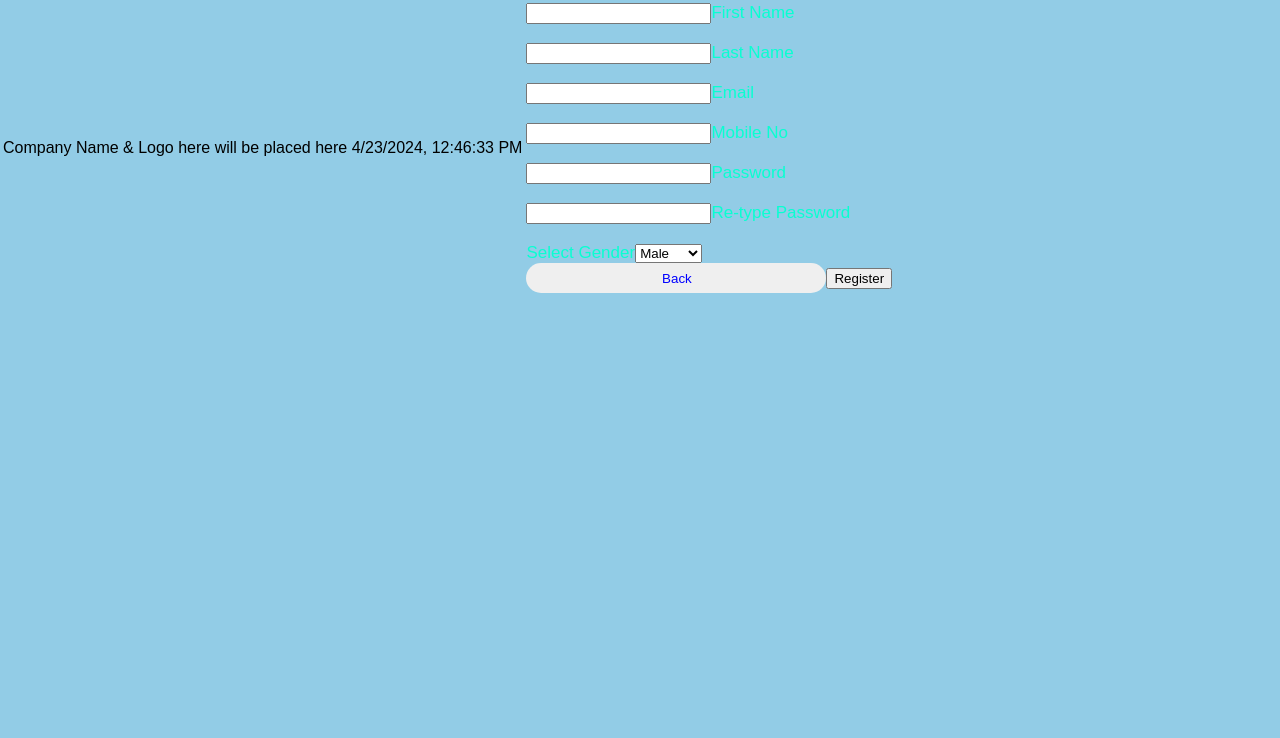
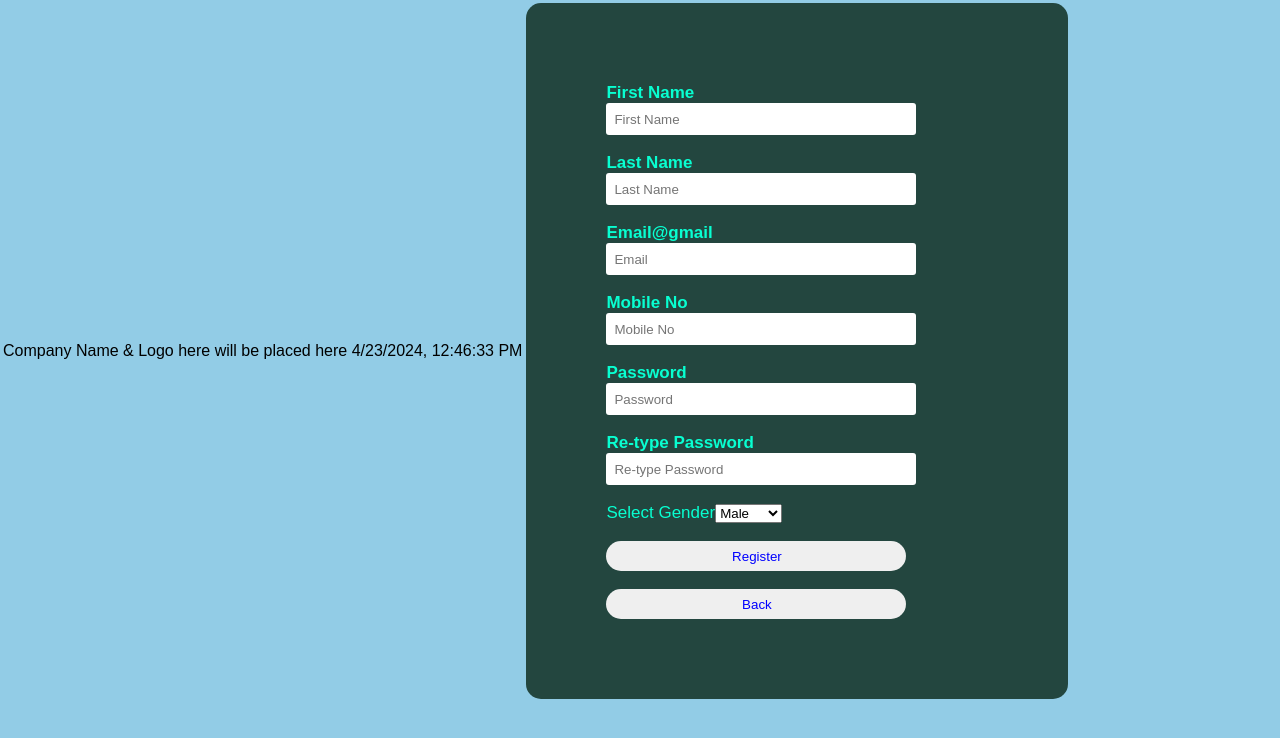
Before and after one commit to jpkraju/ReactReduxNode, a React (Create React App) app: page / in a window 1280 px wide. Both pictures are taken after a click on the button "Register". Shown: the top 738 px of the page. Built offline with nearby package versions, Linux system fonts and the light colour scheme.

Commit message:
registration updated

```diff
--- a/src/Login/login_registration.js
+++ b/src/Login/login_registration.js
@@ -1,7 +1,6 @@
 import React, { useState } from "react";
 import Login from "./login";
-// import NewRegistration from "./reg"
-import NewRegistration from "../Register/Registration";
+import NewRegistration from "./reg"
 
 function LoginRegistration() {
   const [pageno, setPageno] = useState(0);
--- a/src/Login/reg.js
+++ b/src/Login/reg.js
@@ -1,54 +1,89 @@
 import "./login.css";
+import React, { useState } from "react";
+import { validateSubmit } from "../utils/loginVerification";
 
 function NewRegistration(props) {
+
+  const [firstName, setfirstName] = useState('');
+  const [lastName, setlastName] = useState('');
+  const [email, setEmail] = useState('');
+  const [mobile, setMobile] = useState('');
+  const [password, setPassword] = useState('');
+  const [retypePassword, setRetypePassword] = useState('');
+
   function backbuttonclickhandler(e) {
     e.preventDefault();
     // setPageno(0)
     props.loginBackButtonHandler();
   }
 
+  function firstNameChange(e) {
+    e.preventDefault();
+    const target = e.target;
+    const value = target.value;
+    setfirstName(value);
+  }
+  function lastNameChange(e) {
+    e.preventDefault();
+    const target = e.target;
+    const value = target.value;
+    setlastName(value);
+  }
+  function emailChange(e) {
+    e.preventDefault();
+    const target = e.target;
+    const value = target.value;
+    setEmail(value);
+  }
+  function mobileNoChange(e) {
+    e.preventDefault();
+    const target = e.target;
+    const value = target.value;
+    setMobile(value);
+  }
+
+  function passwordChange(e) {
+    e.preventDefault();
+    const target = e.target;
+    const value = target.value;
+    setPassword(value);
+  }
+  function retypePasswordChange(e) {
+    e.preventDefault();
+    const target = e.target;
+    const value = target.value;
+    setRetypePassword(value);
+  }
+
+  function submitButtonClickHandler(e) {
+    e.preventDefault();
+    validateSubmit(firstName, lastName, email, mobile, password, retypePassword);
+  }
+
   return (
     <div className="login">
-      <label>
-        <b>First Name</b>
-      </label>
-      <input type="text" name="Uname" id="Uname" placeholder="First Name" />
+      <label><b>First Name</b></label>
+      <input type="text" name="Uname" id="Uname" placeholder="First Name" onChange={firstNameChange} />
       <br />
       <br />
-      <label>
-        <b>Last Name</b>
-      </label>
-      <input type="text" name="Pass" id="Pass" placeholder="Last Name" />
+      <label><b>Last Name</b></label>
+      <input type="text" name="Pass" id="Pass" placeholder="Last Name" onChange={lastNameChange} />
       <br />
       <br />
-      <label>
-        <b>Email@gmail</b>
-      </label>
-      <input type="text" name="Uname" id="Uname" placeholder="Email" />
+      <label><b>Email@gmail</b></label>
+      <input type="text" name="Uname" id="Uname" placeholder="Email" onChange={emailChange} />
       <br />
       <br />
-      <label>
-        <b>Mobile No</b>
-      </label>
-      <input type="text" name="Uname" id="Uname" placeholder="Mobile No" />
+      <label><b>Mobile No</b></label>
+      <input type="text" name="Uname" id="Uname" placeholder="Mobile No" onChange={mobileNoChange} />
       <br />
       <br />
-
-      <label>
-        <b>Password</b>
-      </label>
-      <input type="Password" name="Pass" id="Pass" placeholder="Password" />
+      <label><b>Password</b></label>
+      <input type="Password" name="Pass" id="Pass" placeholder="Password" onChange={passwordChange} />
       <br />
       <br />
-      <label>
-        <b>Re-type Password</b>
-      </label>
-      <input
-        type="Password"
-        name="Pass"
-        id="Pass"
-        placeholder="Re-type Password"
-      />
+      <label><b>Re-type Password</b></label>
+      <input type="Password" name="Pass" id="Pass" placeholder="Re-type Password" onChange={retypePasswordChange} />
       <br />
       <br />
       <label for="gender">Select Gender</label>
@@ -59,16 +94,11 @@ function NewRegistration(props) {
       </select>
       <br />
       <br />
-
-      <input type="button" name="log" id="log" value="Register" />
+      <input type="button" name="log" id="log" value="Register" onClick={submitButtonClickHandler} />
       <br />
       <br />
       <input
-        type="button"
-        name="back"
-        id="back"
-        value="Back"
-        onClick={backbuttonclickhandler}
+        type="button" name="back" id="back" value="Back" onClick={backbuttonclickhandler}
       />
     </div>
   );
--- a/src/Register/Registration.js
+++ /dev/null
@@ -1,117 +0,0 @@
-import React, { useState } from "react";
-import "../Login/login.css";
-// import { validateSubmit } from "../utils/loginVerification";
-import { validateSubmit } from "../utils/loginVerification";
-function NewRegistration(props) {
-
-  const [firstName, setfirstName] = useState('');
-  const [lastName, setlastName] = useState('');
-  const [email, setEmail] = useState('');
-  const [mobile, setMobile] = useState('');
-  const [password, setPassword] = useState('');
-  const [retypePassword, setRetypePassword] = useState('');
-
-  function backbuttonclickhandler(e) {
-    e.preventDefault();
-    // setPageno(0)
-    props.loginBackButtonHandler();
-  }
-  function firstNameChange(e) {
-    e.preventDefault();
-    const target = e.target;
-    const value = target.value;
-    setfirstName(value);
-  }
-  function lastNameChange(e) {
-    e.preventDefault();
-    const target = e.target;
-    const value = target.value;
-    setlastName(value);
-  }
-  function emailChange(e) {
-    e.preventDefault();
-    const target = e.target;
-    const value = target.value;
-    setEmail(value);
-  }
-  function mobileNoChange(e) {
-    e.preventDefault();
-    const target = e.target;
-    const value = target.value;
-    setMobile(value);
-  }
-
-  function passwordChange(e) {
-    e.preventDefault();
-    const target = e.target;
-    const value = target.value;
-    setPassword(value);
-  }
-  function retypePasswordChange(e) {
-    e.preventDefault();
-    const target = e.target;
-    const value = target.value;
-    setRetypePassword(value);
-  }
-  function submitButtonClickHandler(e){
-    e.preventDefault();
-    validateSubmit(firstName,lastName,email,mobile,password, retypePassword);
-  }
-
-  const stl={
-    height:40,
-  }
-
-  return (
-    <div className="l-form">
-      <form action="" className="form">
-
-        <div className="form__div" style={stl} >
-          <input type="text" className="form__input" placeholder=" " onChange={firstNameChange} />
-          <label htmlFor="" className="form__label">First Name</label>
-        </div>
-
-        <div className="form__div" style={stl}>
-          <input type="password" className="form__input" placeholder=" " onChange={lastNameChange} />
-          <label htmlFor="" className="form__label">Last Name</label>
-        </div>
-
-        <div className="form__div" style={stl}>
-          <input type="password" className="form__input" placeholder=" " onChange={emailChange} />
-          <label htmlFor="" className="form__label">Email</label>
-        </div>
-
-        <div className="form__div" style={stl}>
-          <input type="password" className="form__input" placeholder=" " onChange={mobileNoChange}/>
-          <label htmlFor="" className="form__label">Mobile No</label>
-        </div>
-
-        <div className="form__div" style={stl}>
-          <input type="password" className="form__input" placeholder=" " onChange={passwordChange} />
-          <label htmlFor="" className="form__label">Password</label>
-        </div>
-
-        <div className="form__div" style={stl}>
-          <input type="password" className="form__input" placeholder=" " onChange={retypePasswordChange} />
-          <label htmlFor="" className="form__label">Re-type Password</label>
-        </div>
-
-        <label htmlFor="gender">Select Gender</label>
-        <select id="gender" name="gender" required>
-          <option value="male">Male</option>
-          <option value="female">Female</option>
-          <option value="other">Other</option>
-        </select>
-
-        {/* buttons */}
-        <div className="btns" >
-
-          <input type="button" name="back" id="back" value="Back" onClick={backbuttonclickhandler} />
-
-          <input type="submit" className="form__button" value="Register" onClick={submitButtonClickHandler} />
-        </div>
-      </form>
-    </div>
-  );
-}
-export default NewRegistration;
```
